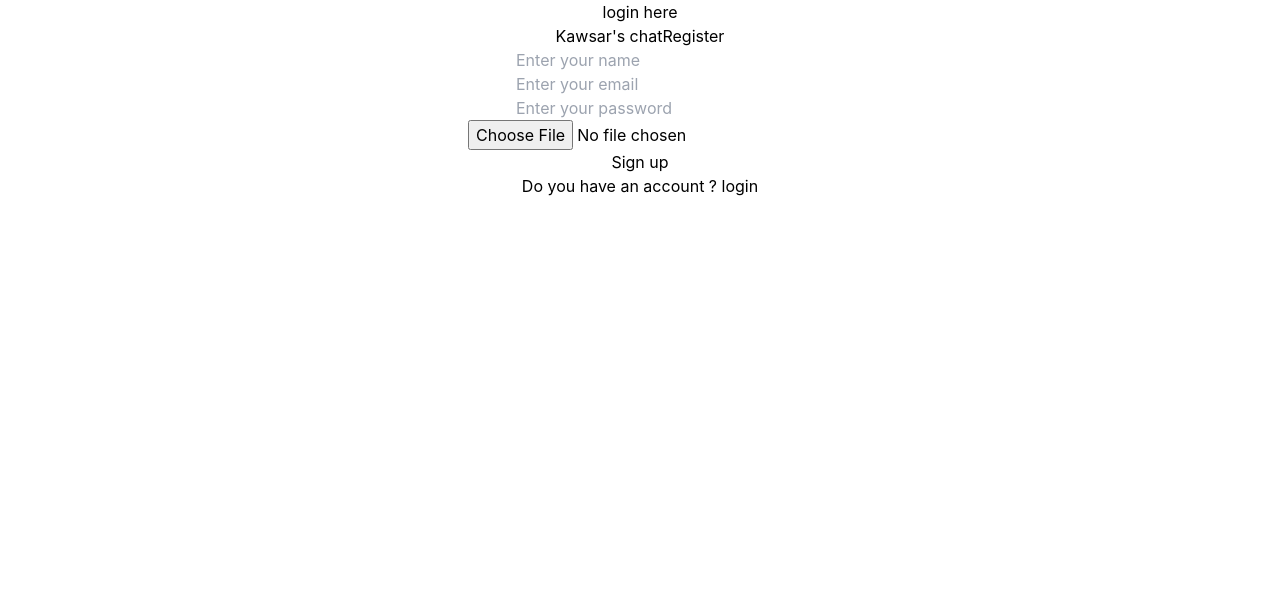
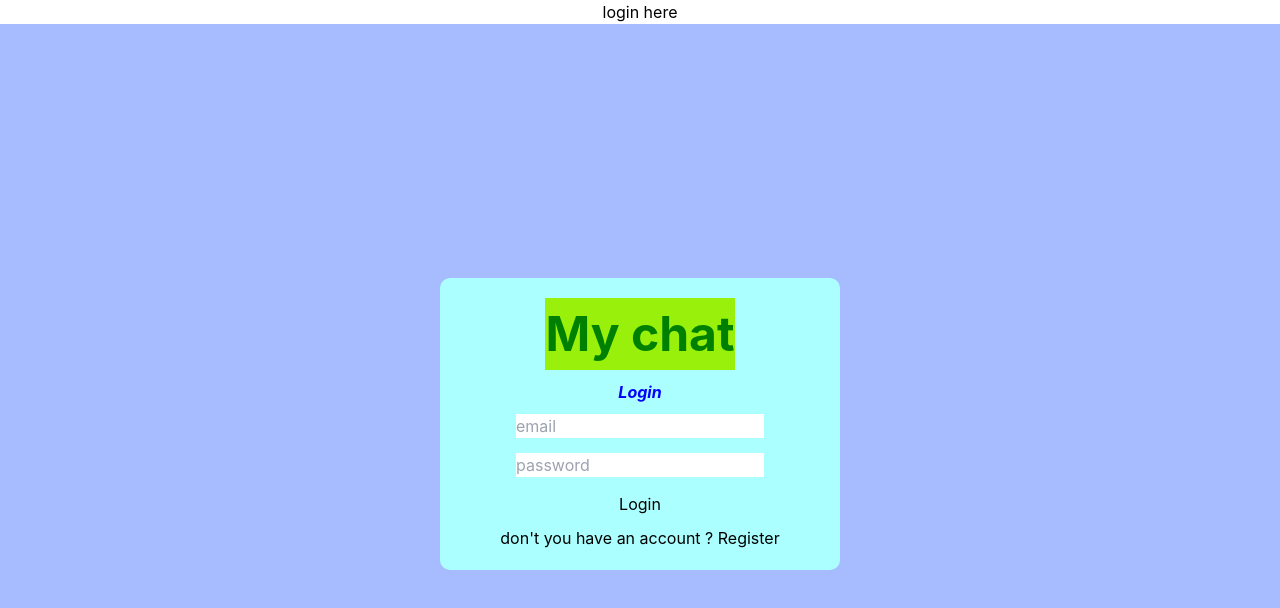
Before and after one commit to ABU-ISA-BISWAS/Messenger, a React (Create React App) app: page /login in a window 1280 px wide. Shown: the top 608 px of the page. Built offline with nearby package versions, Linux system fonts and the light colour scheme.

Commit message:
login page uploaded

```diff
--- a/src/App.js
+++ b/src/App.js
@@ -1,6 +1,8 @@
 import logo from './logo.svg';
 import './App.css';
+import './Pages/style.css';
 import Login from './Pages/Login';
+
 import {  Link, Route, Routes } from 'react-router-dom';
 
 function App() {
--- a/src/Pages/Login.js
+++ b/src/Pages/Login.js
@@ -2,30 +2,28 @@ import React from 'react';
 
 const Login = () => {
     return (
-       <div className=''>
-        <div className=' '>
+
         <div className="formContainer ">
         <div className="formWrapper">
-            <span className="logo" >Kawsar's chat</span>
-            <span className="title" >Register</span>
+            <span className="logo" >My chat</span>
+            <span className="title" >Login</span>
             <form>
-                <input type="text" placeholder="Enter your name" />
-                <br/>
-                <input type="email" placeholder="Enter your email"/>
-                <br/>
-                <input type="password" placeholder="Enter your password"  />
-                <br/>
-                <input type="file" placeholder="Select file"  />
-                <br/>
-                <button>Sign up</button>
+
+
+                <input type="email" placeholder="email"/>
+
+                <input type="password" placeholder="password"  />
+
+
+
+                <button>Login</button>
 
 
             </form>
-            <p>Do you have an account ? login</p>
+            <p>don't you have an account ? Register</p>
         </div>
     </div>
-        </div>
-       </div>
+
     );
 };
 
--- /dev/null
+++ b/src/Pages/style.css
@@ -0,0 +1,36 @@
+.formContainer{
+   background-color: #a7bcff;
+   height: 100vh;
+   display: flex;
+  align-items: center;
+  justify-content: center;
+}
+
+ .formWrapper{
+  background-color: #acffff;
+  padding:20px 60px;
+   border-radius:10px;
+   display:flex;
+   flex-direction:column;
+   gap: 10px;
+   align-items: center;
+   justify-content: center;
+
+}
+form{
+  display:flex;
+  flex-direction:column;
+  gap: 15px;
+}
+  .logo{
+    background-color: rgb(152, 240, 11);
+    font-size: 3rem;
+    font-weight: bolder;
+    color: green;
+  }
+  .title{
+
+    font-style:italic;
+    font-weight:bolder;
+    color: blue;
+  }
```
